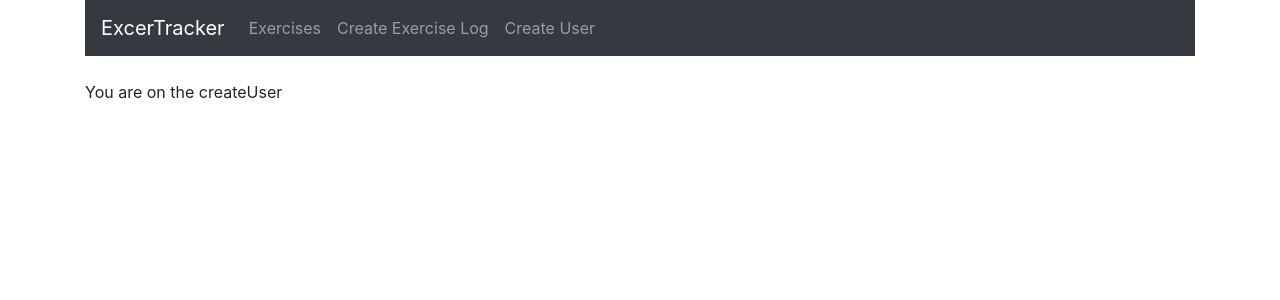
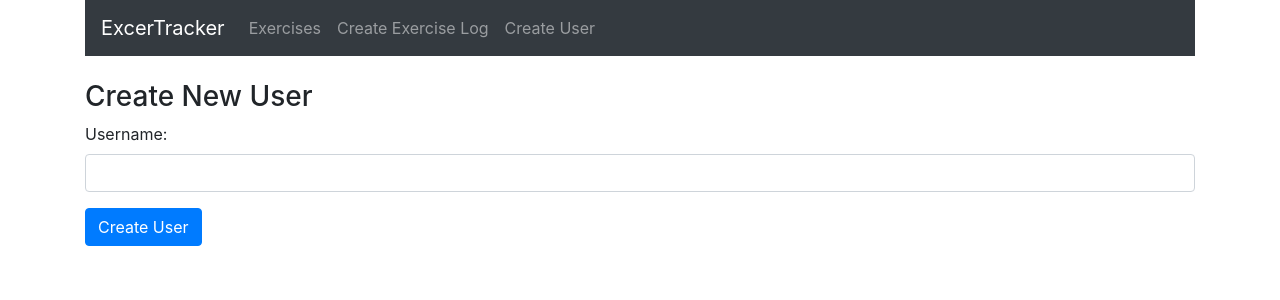
Before and after one commit to andrewvu-cs/MERN-proj, a React (Create React App) app: page /user in a window 1280 px wide. Shown: the top 300 px of the page. Built offline with nearby package versions, Linux system fonts and the light colour scheme.

Commit message:
moved files to containers folder, updated CreateUser component

```diff
--- a/src/App.js
+++ b/src/App.js
@@ -5,8 +5,8 @@
 import Navbar from "./components/Navbar/Navbar";
 import ExercisesList from "./components/ExerciseList/ExerciseList";
 import EditExercise from "./components/EditExercise/EditExercise";
-import CreateExercise from "./components/CreateExercise/CreateExercise";
-import CreateUser from "./components/CreateUser/CreateUser";
+import CreateExercise from "./containers/CreateExercise/CreateExercise";
+import CreateUser from "./containers/CreateUser/CreateUser";
 
 function App() {
   return (
--- a/src/components/CreateUser/CreateUser.js
+++ /dev/null
@@ -1,9 +0,0 @@
-import React from 'react';
-
-const createUser = ( props ) => (
-    <div>
-        <p> You are on the createUser </p>
-    </div>
-)
-
-export default createUser;
--- /dev/null
+++ b/src/containers/CreateUser/CreateUser.js
@@ -0,0 +1,51 @@
+import React, { Component } from 'react';
+
+class CreateUser extends Component{
+
+    state = {
+        username: '',
+    }
+
+    onChangeUsername = (e) =>{
+        this.setState({
+            username: e.target.value,
+        });
+    }
+
+    onSubmit = (e) => {
+        e.preventDefault();
+
+        const user = {
+            username: this.state.username,
+        }
+
+        console.log(user);
+
+        this.setState({
+            username:''
+        })
+    }
+
+    render(){
+        return(
+            <div>
+               <h3>Create New User</h3>
+               <form onSubmit={this.onSubmit}>
+                   <div className="form-group">
+                       <label>Username: </label>
+                       <input type="text"
+                            required
+                            className="form-control"
+                            value={this.state.username}
+                            onChange={this.onChangeUsername}
+                            />
+                   </div>
+                   <div className="form-group">
+                       <input type="submit" value="Create User" className="btn btn-primary" />
+                   </div>
+               </form>
+            </div>
+        )
+    }
+}
+export default CreateUser;
```
Also changed, not shown: src/containers/CreateExercise/CreateExercise.js (renamed from src/components/CreateExercise/CreateExercise.js).
